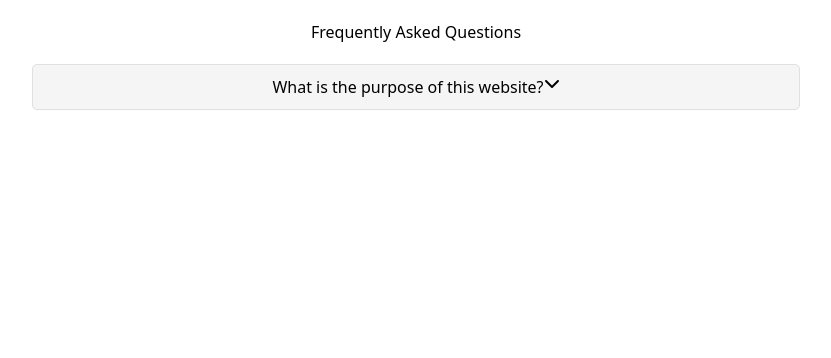
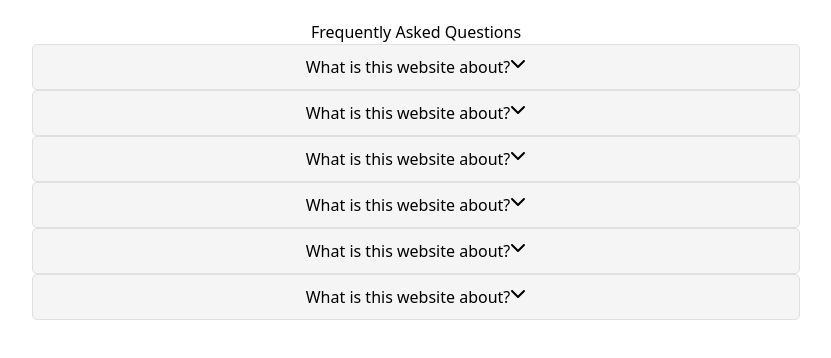
Before and after one commit to RaduStefanLungu/Blockta, a React (Vite) app in the folder client/: page /faq in a window 1280 px wide. Shown: the top 358 px of the page, without its empty margins (224-1055 px from the left). Built offline with nearby package versions, Linux system fonts and the light colour scheme.

Commit message:
bug mais je vais manger

```diff
--- a/client/src/pages/FaqPage.jsx
+++ b/client/src/pages/FaqPage.jsx
@@ -1,27 +1,67 @@
-import React, { useState } from 'react'
-import "../styles/faqPage.css"
+import React, { useState } from 'react';
+import "../styles/faqPage.css";
 import { FaChevronDown, FaChevronUp } from "react-icons/fa6";
-
 
 export default function FaqPage() {
   const [showResults, setShowResults] = useState(false);
+
+  const toggleResults = () => {
+    setShowResults(!showResults);
+  };
+
+  const Questions = (question) => {
+    return (
+      <h2 className="text-2xl font-bold">{question}</h2>
+    );
+  };
+
+  const Results = ({ comment }) => {
+    return (
+      <p className="text-lg">{comment}</p>
+    );
+  };
+
 
   return (
     <>
       <div className="container mx-auto px-4">
         <h1 className="text-4xl font-bold text-center my-8">Frequently Asked Questions</h1>
-        <div className={`flex flex-col my-4 questions`} >
-          <h2 className="text-2xl font-bold">What is the purpose of this website?</h2>
-          { showResults ? <Results /> : null }
-          { showResults ? <FaChevronUp className='mx-auto my-auto text-xl icon' onClick={() => setShowResults(!showResults)}/> : <FaChevronDown className='mx-auto my-auto text-xl icon' onClick={() => setShowResults(!showResults)}/> }
+        <div className={`flex flex-col my-1 questions`} >
+          { Questions("What is this website about?") }
+          { showResults ? <Results comment="This website aims to..." /> : null }
+          { showResults ? <FaChevronUp className='mx-auto my-auto text-xl icon' onClick={toggleResults}/> : <FaChevronDown className='mx-auto my-auto text-xl icon' onClick={toggleResults}/> }
+        </div>
+
+        <div className={`flex flex-col my-1 questions`} >
+          { Questions("What is this website about?") }
+          { showResults ? <Results comment="This website aims to..." /> : null }
+          { showResults ? <FaChevronUp className='mx-auto my-auto text-xl icon' onClick={toggleResults}/> : <FaChevronDown className='mx-auto my-auto text-xl icon' onClick={toggleResults}/> }
+        </div>
+
+        <div className={`flex flex-col my-1 questions`} >
+          { Questions("What is this website about?") }
+          { showResults ? <Results comment="This website aims to..." /> : null }
+          { showResults ? <FaChevronUp className='mx-auto my-auto text-xl icon' onClick={toggleResults}/> : <FaChevronDown className='mx-auto my-auto text-xl icon' onClick={toggleResults}/> }
+        </div>
+
+        <div className={`flex flex-col my-1 questions`} >
+          { Questions("What is this website about?") }
+          { showResults ? <Results comment="This website aims to..." /> : null }
+          { showResults ? <FaChevronUp className='mx-auto my-auto text-xl icon' onClick={toggleResults}/> : <FaChevronDown className='mx-auto my-auto text-xl icon' onClick={toggleResults}/> }
+        </div>
+
+        <div className={`flex flex-col my-1 questions`} >
+          { Questions("What is this website about?") }
+          { showResults ? <Results comment="This website aims to..." /> : null }
+          { showResults ? <FaChevronUp className='mx-auto my-auto text-xl icon' onClick={toggleResults}/> : <FaChevronDown className='mx-auto my-auto text-xl icon' onClick={toggleResults}/> }
+        </div>
+
+        <div className={`flex flex-col my-1 questions`} >
+          { Questions("What is this website about?") }
+          { showResults ? <Results comment="This website aims to..." /> : null }
+          { showResults ? <FaChevronUp className='mx-auto my-auto text-xl icon' onClick={toggleResults}/> : <FaChevronDown className='mx-auto my-auto text-xl icon' onClick={toggleResults}/> }
         </div>
       </div>
     </>
-  )
+  );
 }
-
-function Results() {
-  return (
-    <p className="text-lg">The purpose of this website is to provide a platform for people to share their experiences and learn from others. We believe that everyone has a story to tell and that everyone can learn from others.</p>
-  )
-}
--- a/client/src/styles/faqPage.css
+++ b/client/src/styles/faqPage.css
@@ -1,8 +1,6 @@
 .questions {
   display: flex;
   justify-content: center;
-  margin-top: 20px;
-  margin-bottom: 20px;
   padding: 10px;
   border: 1px solid #e0e0e0;
   border-radius: 5px;
```
